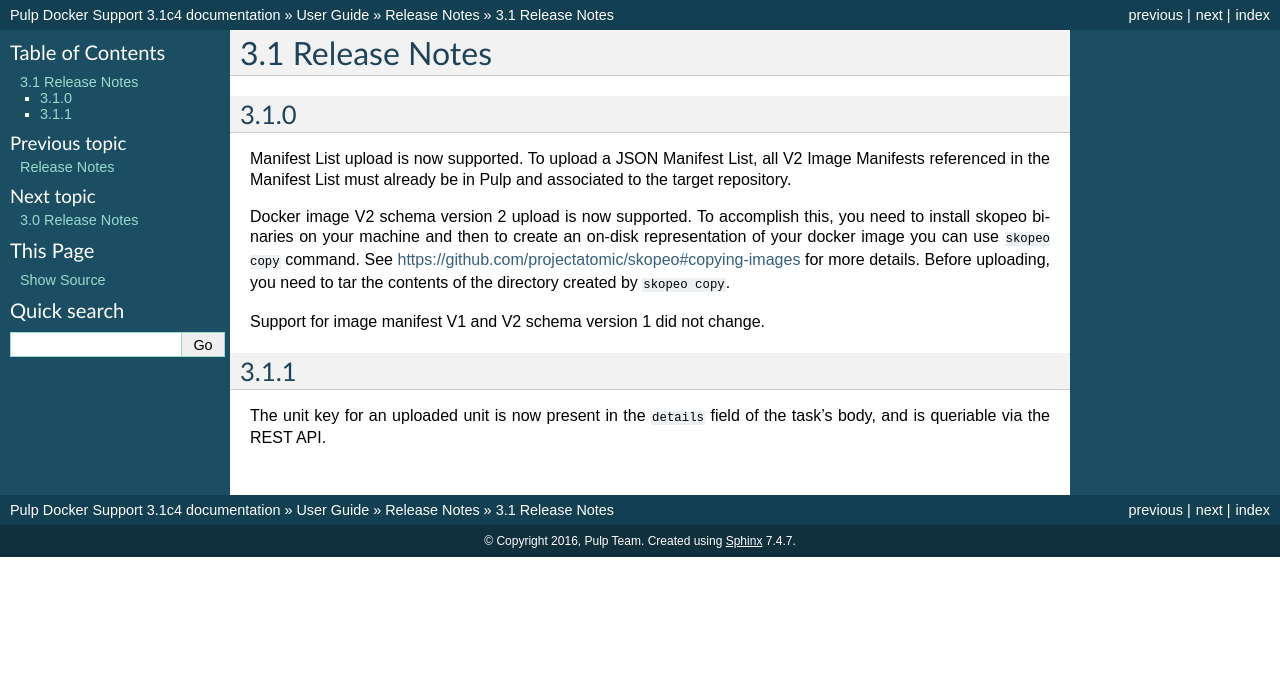
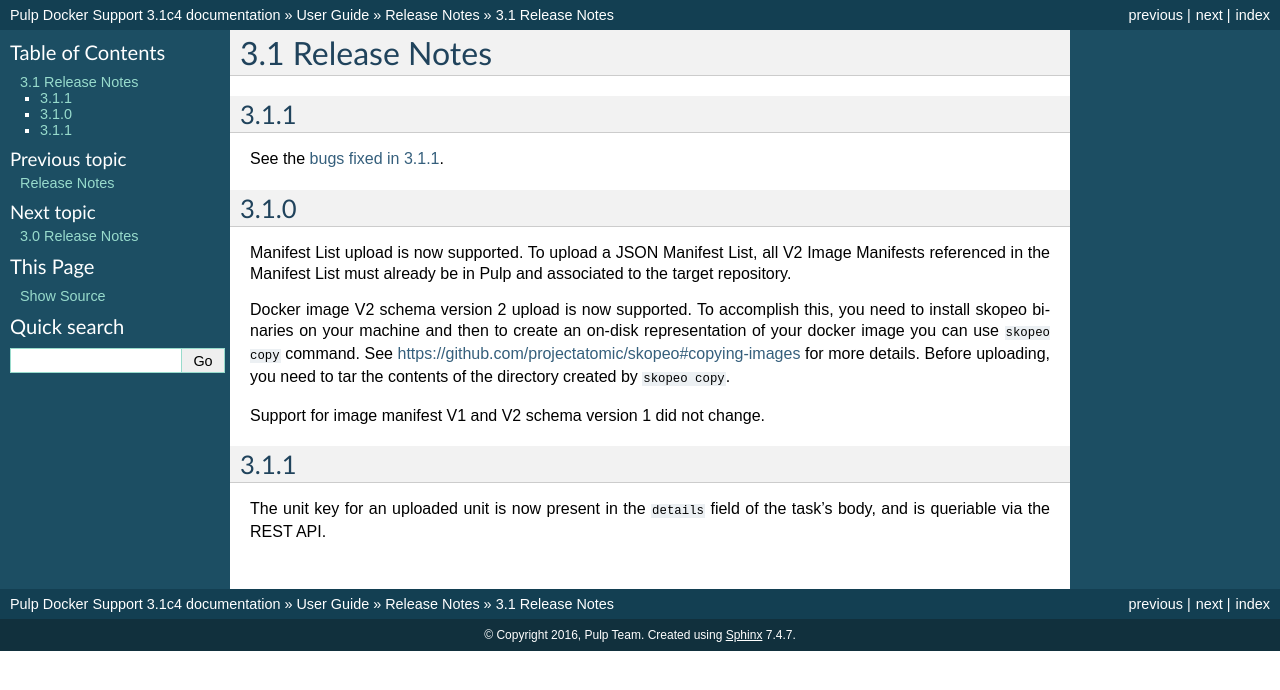
Before and after one commit to pulp/pulp_docker, a Sphinx documentation site: the page built from docs/user-guide/release-notes/3.1.x.rst, in a window 1280 px wide. Shown: the top 690 px of the page. Built offline with Sphinx 7.4.7, drawn with Linux system fonts in a browser that asks for light colours.

Commit message:
Update release notes for 3.1.1
Update release notes for 3.1.1

```diff
--- a/docs/user-guide/release-notes/3.1.x.rst
+++ b/docs/user-guide/release-notes/3.1.x.rst
@@ -1,5 +1,11 @@
 3.1 Release Notes
 =================
+
+3.1.1
+-----
+
+See the :fixedbugs_pulp_docker:`3.1.1`.
+
 
 3.1.0
 -----
```
